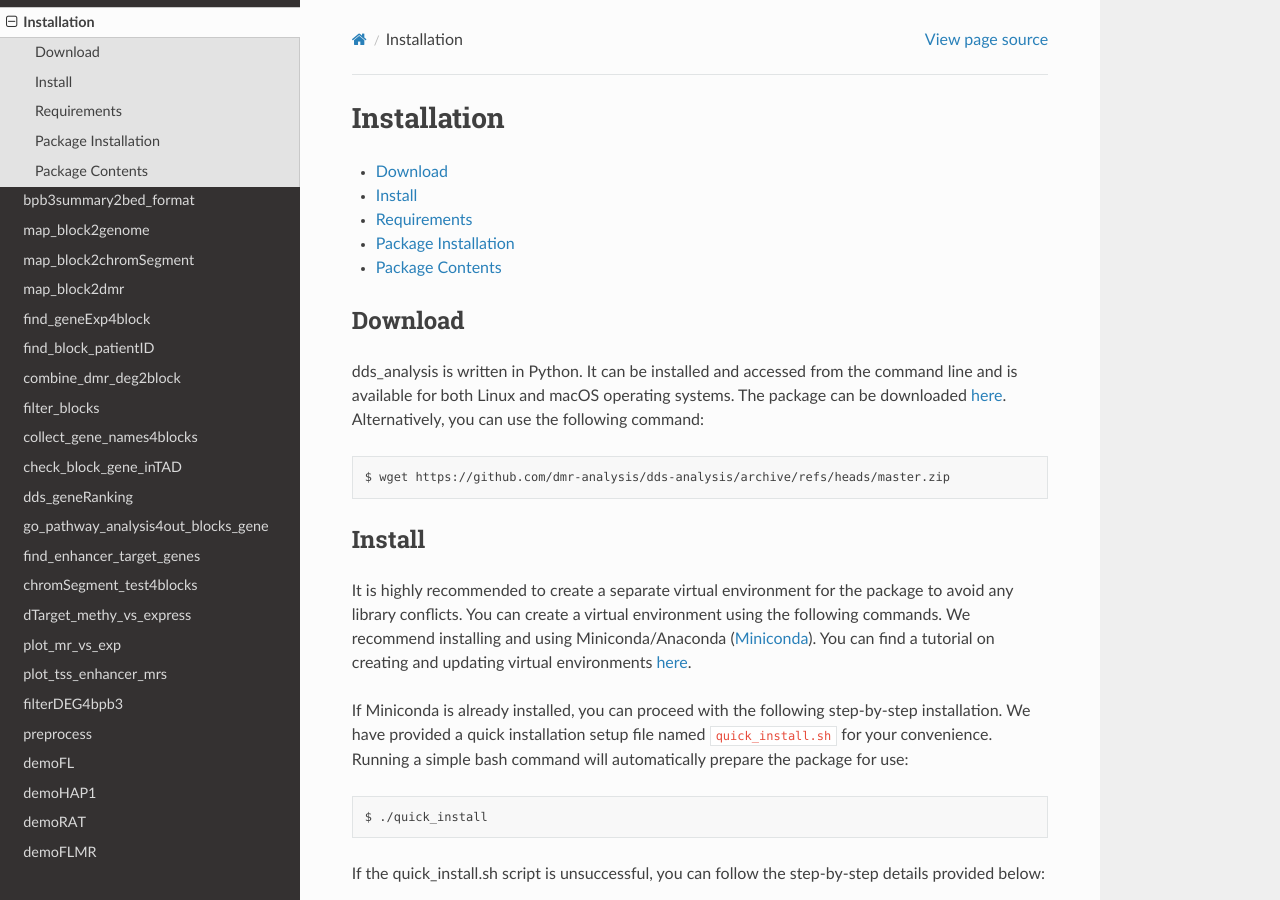
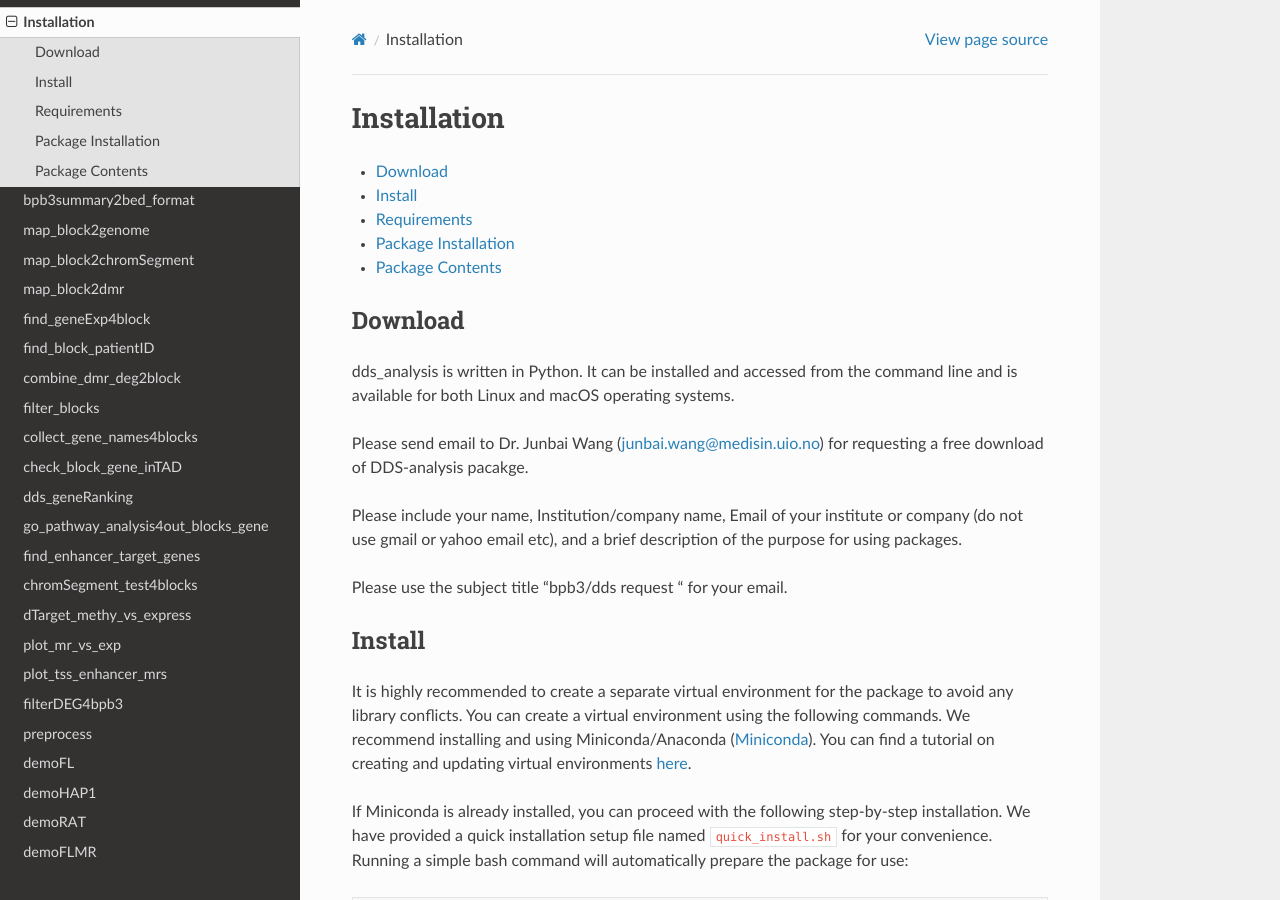
Before and after one commit to Omer0191/dds_analysis, a Sphinx documentation site: the page built from docs/source/content/installation.rst, in a window 1280 px wide and 900 px high. Built offline with Sphinx 7.4.7 and the Read the Docs theme 2.0.0, drawn with Linux system fonts in a browser that asks for light colours.

Commit message:
email to Junbai for packages installation.rst

```diff
--- a/docs/source/content/installation.rst
+++ b/docs/source/content/installation.rst
@@ -10,11 +10,13 @@
 Download
 --------
 
-dds_analysis is written in Python. It can be installed and accessed from the command line and is available for both Linux and macOS operating systems. The package can be downloaded `here <https://github.com/dmr-analysis/dds-analysis/archive/refs/heads/master.zip>`_. Alternatively, you can use the following command:
+dds_analysis is written in Python. It can be installed and accessed from the command line and is available for both Linux and macOS operating systems.
 
-.. code-block:: bash
+Please send email to Dr. Junbai Wang (junbai.wang@medisin.uio.no) for requesting a free download of DDS-analysis pacakge.
 
-   $ wget https://github.com/dmr-analysis/dds-analysis/archive/refs/heads/master.zip
+Please include your name, Institution/company name, Email of your institute or company (do not use gmail or yahoo email etc), and a brief description of the purpose for using packages.
+
+Please use the subject title "bpb3/dds request "  for your email.
 
 Install
 -------
```
